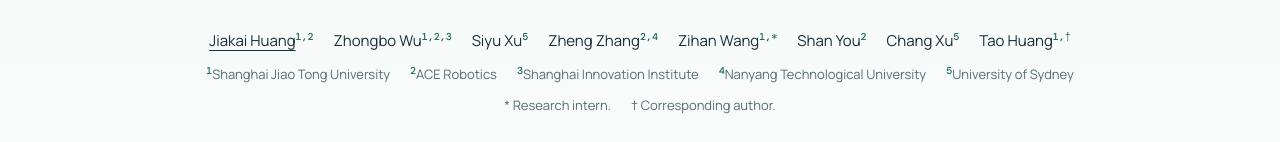
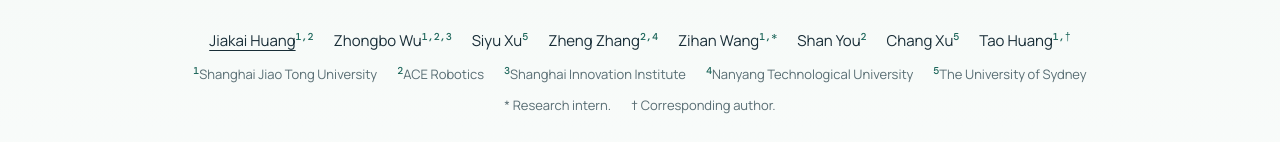
Before and after one commit to JackHuang0701/forewam, a plain HTML site: page index.html in a window 1280 px wide. Shown: the part 369-511 px from the top of the page. Drawn offline with nearby package versions, Linux system fonts and the light colour scheme.

Commit message:
Update index.html

```diff
--- a/index.html
+++ b/index.html
@@ -128,7 +128,7 @@
       <span><sup>2</sup>ACE Robotics</span>
       <span><sup>3</sup>Shanghai Innovation Institute</span>
       <span><sup>4</sup>Nanyang Technological University</span>
-      <span><sup>5</sup>University of Sydney</span>
+      <span><sup>5</sup>The University of Sydney</span>
     </p>
     <p class="affiliations reveal"><span>* Research intern.</span><span>† Corresponding author.</span></p>
 
```
